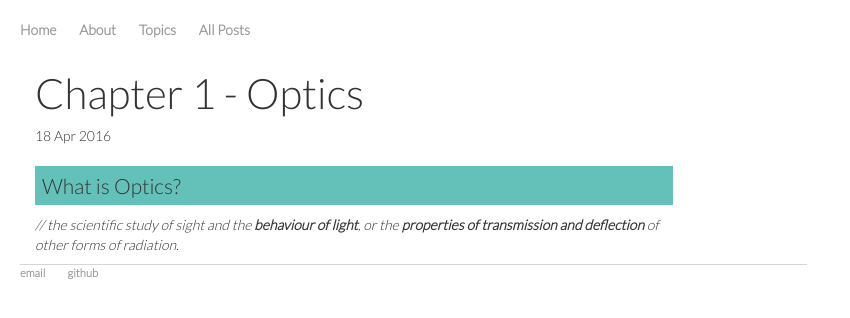
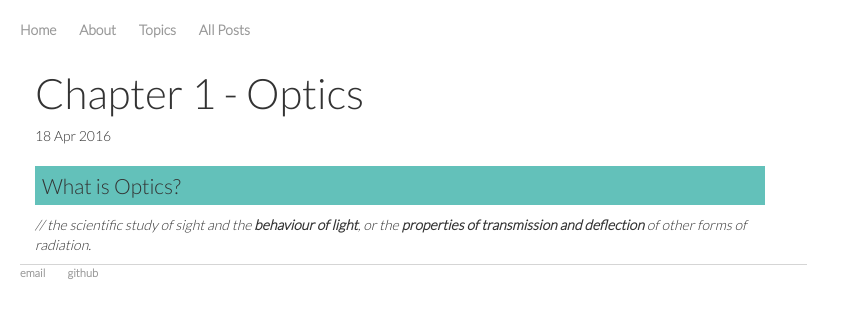
Before and after one commit to serriferous/initial.github.io, a Jekyll site: the page built from _posts/2016-04-18-chapter-1.md, in a window 1280 px wide. Shown: the top 318 px of the page, without its empty margins (0-850 px from the left). Built offline with Jekyll 4.4.1, drawn with Linux system fonts in a browser that asks for light colours.

Commit message:
Update main.css

```diff
--- a/css/main.css
+++ b/css/main.css
@@ -63,7 +63,7 @@ footer {
     width: 80%;
 }
 
-div.post { width: 70% }
+div.post { width: 80% }
 
 ul.posts {
     margin: 80%;
```
